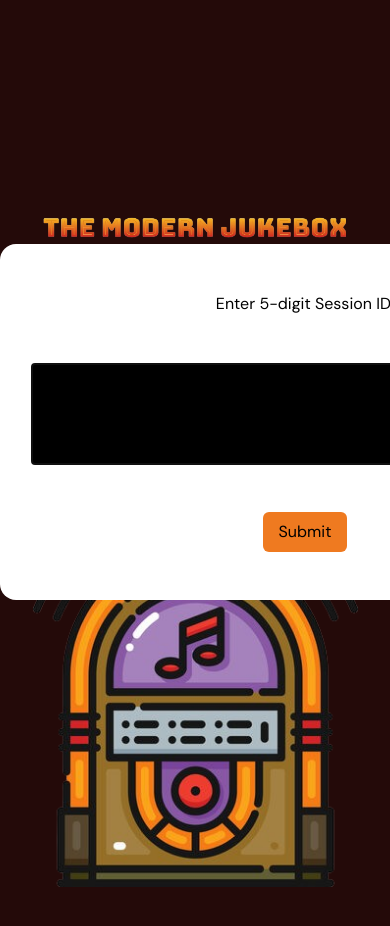
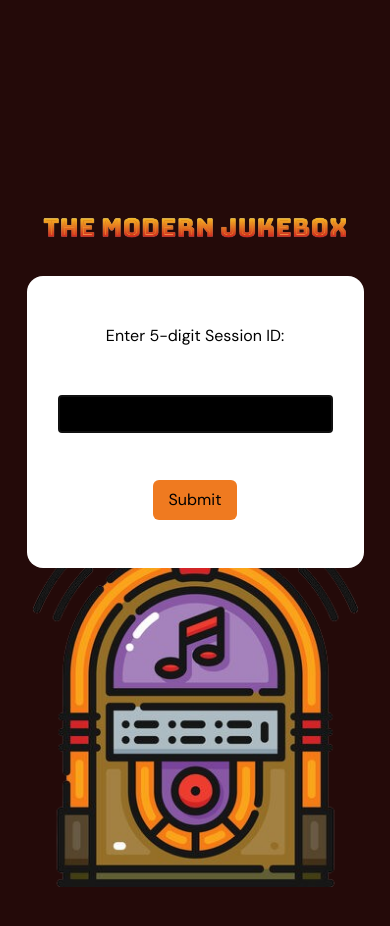
Before and after one commit to rileycleavenger/TheModernJukebox, a React (Create React App) app in the folder the-modern-jukebox-react-app/: page /home in a window 390 px wide. Both pictures are taken after a click on the button "Join Session". Built offline with nearby package versions, Linux system fonts and the light colour scheme; no server answers.

Commit message:
fixed popup on mobile

```diff
--- a/the-modern-jukebox-react-app/src/pages/home/index.css
+++ b/the-modern-jukebox-react-app/src/pages/home/index.css
@@ -1,6 +1,35 @@
 .modal-content {
     display: block;
     background-color: white;
-    padding: 1rem;
+    padding: 2rem;
     border-radius: 1rem;
+    color:black;
 }
+
+.popup-content {
+    background: white;
+    padding: 2rem;
+    border-radius: 1rem;
+    color: black;
+}
+
+.input-number {
+    background-color: black;
+    color: white;
+    text-align: center;
+    font-size: xxx-large;
+    block-size: '100px';
+}
+
+
+ /* Media query for smaller screens (adjust the max-width as needed) */
+@media screen and (max-width: 600px) {
+    .popup-content {
+      padding: 1rem; /* Adjust padding for smaller screens */
+    }
+
+    .input-number {
+      font-size: large; /* Adjust font size for smaller screens */
+      block-size: '50px';
+    }
+}
--- a/the-modern-jukebox-react-app/src/pages/home/index.tsx
+++ b/the-modern-jukebox-react-app/src/pages/home/index.tsx
@@ -103,7 +103,7 @@ function Home () {
                 <button className="rounded-md bg-primary-500 px-4 py-2 hover:bg-primary-700"
                 onClick={() => setIsPopupOpen(true)}>Join Session</button>
                 <Popup open={isPopupOpen} onClose={() => setIsPopupOpen(false)} modal nested>
-                    <div className="flex flex-col justify-center items-center" style={{
+                    <div className="popup-content flex flex-col justify-center items-center" style={{
                       background: 'white',
                       padding: '2rem',
                       borderRadius: '1rem',
@@ -116,6 +116,7 @@ function Home () {
                       </div>
                       <div className="py-8 px-0">
                         <input
+                          className="input-number text-center"
                           type='text'
                           maxLength={5}
                           value={sessionCode}
@@ -123,9 +124,7 @@ function Home () {
                           style={{
                             backgroundColor:'black',
                             color:'white',
-                            blockSize: '100px',
-                            textAlign: 'center',
-                            fontSize: 'xxx-large',
+                            fontSize:'x-large',
                           }}
                         />
                       </div>
--- a/the-modern-jukebox-react-app/src/pages/musicPlayer/index.tsx
+++ b/the-modern-jukebox-react-app/src/pages/musicPlayer/index.tsx
@@ -92,7 +92,7 @@ function MusicPlayer () {
   const handleClick = () => {
     setTimeout(() => {
         setAdded(false);
-    }, 2000);
+    }, 500);
   };
 
   const handleGenreChange = (e: React.ChangeEvent<HTMLSelectElement>) => {
```
